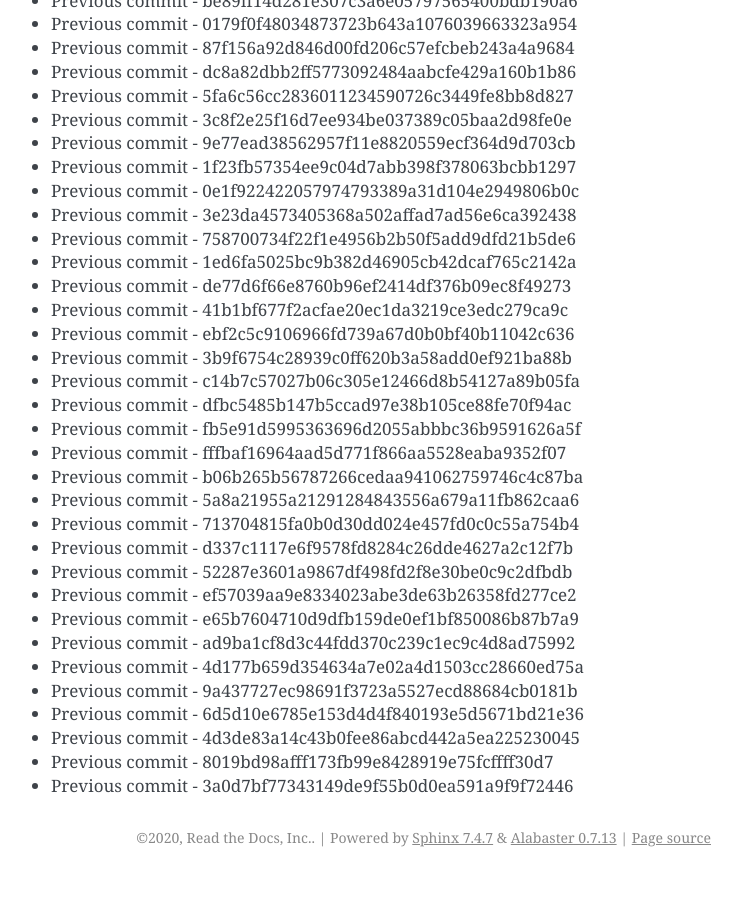
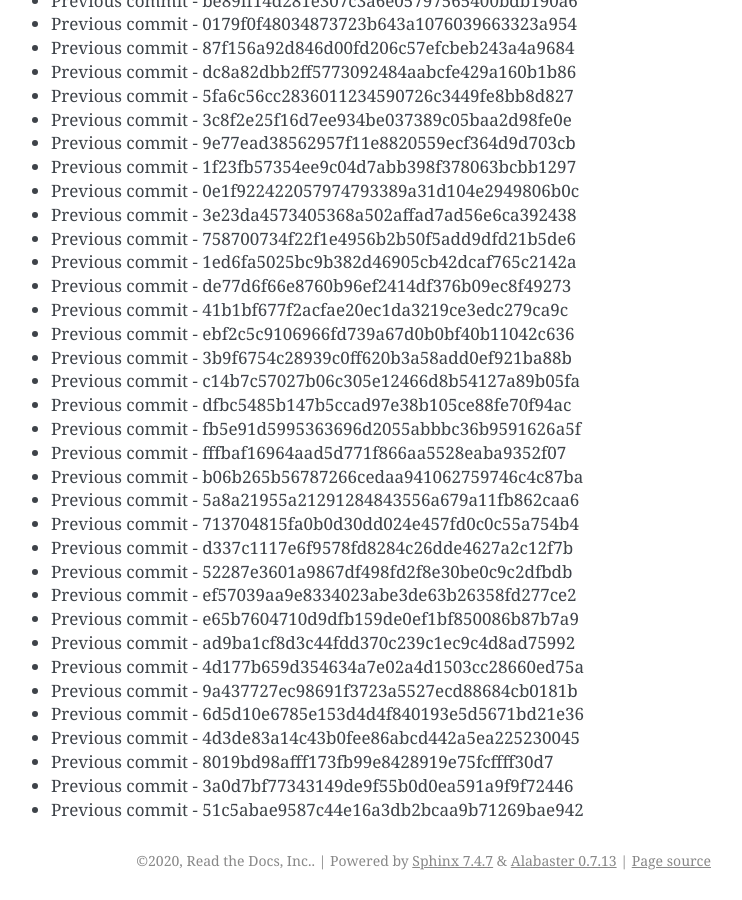
Before and after one commit to readthedocs/rtd-git-stresstest, a Sphinx documentation site: the page built from docs/updates.rst, in a window 1280 px wide and 900 px high, scrolled down 46107 px. Shown: the whole window, without its empty margins (399-1141 px from the left). Built offline with Sphinx 7.4.7, drawn with Linux system fonts in a browser that asks for light colours; before the commit the page ends 46984 px from its top, so only the background shows below that.

Commit message:
Generating commit from previous: 51c5abae9587c44e16a3db2bcaa9b71269bae942

```diff
--- a/docs/updates.rst
+++ b/docs/updates.rst
@@ -1969,3 +1969,4 @@ It can be tested for any performance characteristics.
 * Previous commit - 4d3de83a14c43b0fee86abcd442a5ea225230045
 * Previous commit - 8019bd98afff173fb99e8428919e75fcffff30d7
 * Previous commit - 3a0d7bf77343149de9f55b0d0ea591a9f9f72446
+* Previous commit - 51c5abae9587c44e16a3db2bcaa9b71269bae942
```
